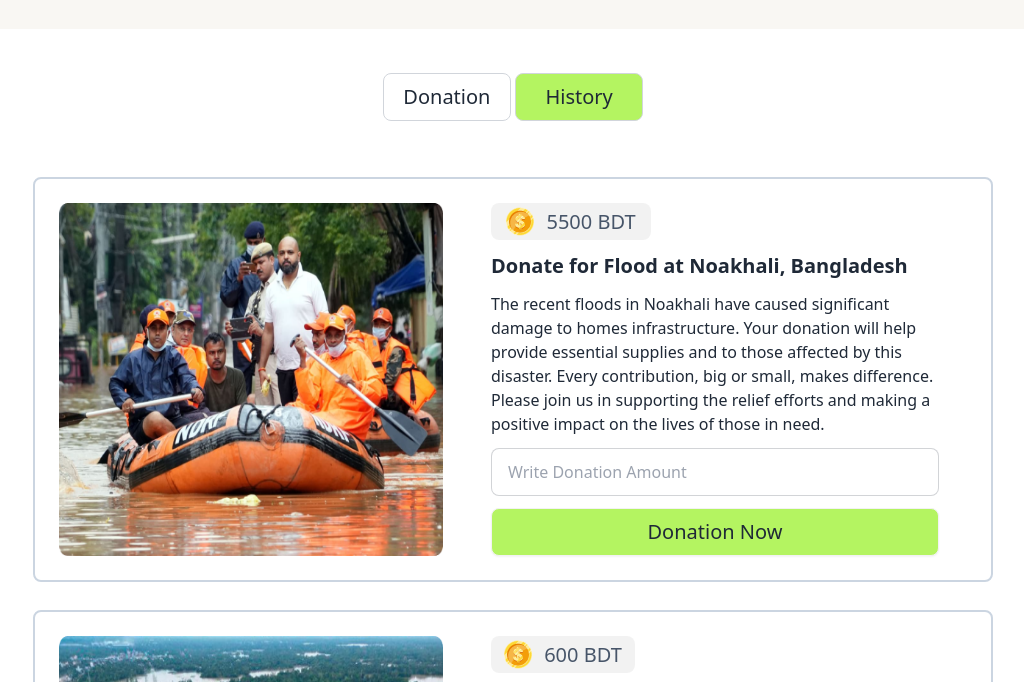
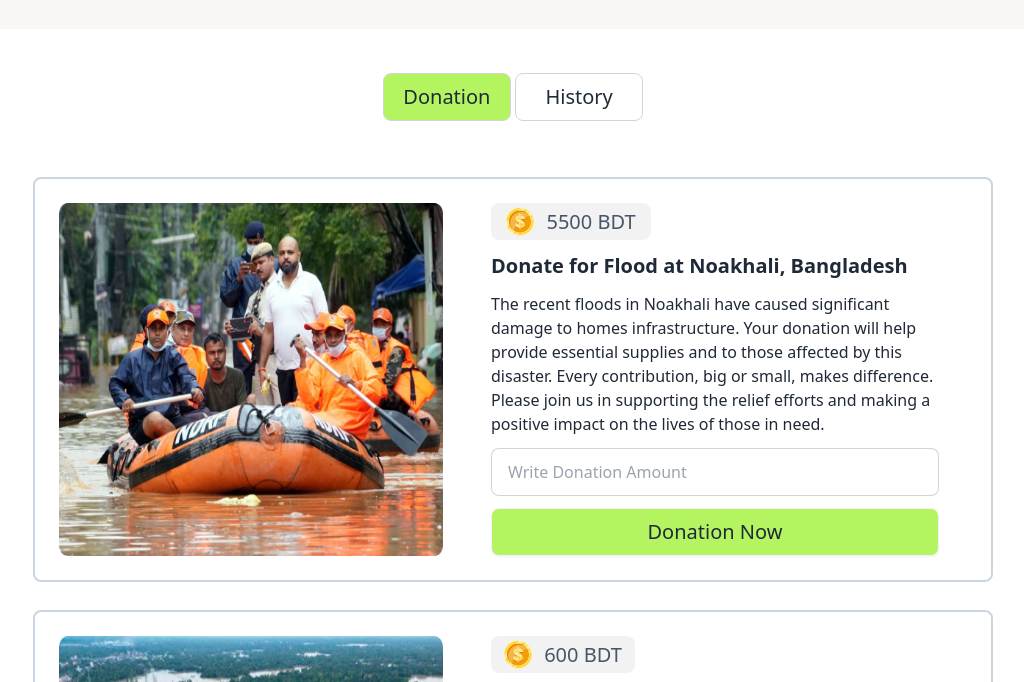
Before and after one commit to alaminhero11/my-fifth-assignment, a plain HTML site: page index.html in a window 1280 px wide. Shown: the part 83-765 px from the top of the page, without its empty margins (127-1151 px from the left). Drawn offline with nearby package versions, Linux system fonts and the light colour scheme.

Commit message:
added all content

```diff
--- a/index.html
+++ b/index.html
@@ -76,10 +76,10 @@
             <div class="w-8/12 md:w-8/12 lg:w-8/12 mx-auto text-center py-5 md:py-11">
                 <!-- ---Donation-Button--- -->
                 <button id="donation-button"
-                    class="btn btn-outline w-32 text-xl font-medium border-gray-300 hover:bg-secondary hover:text-black">Donation</button>
+                    class="btn btn-outline bg-secondary w-32 text-xl font-medium border-gray-300 hover:bg-secondary hover:text-black">Donation</button>
                 <!-- ---History-Button--- -->
                 <button id="history-button"
-                    class="btn bg-secondary btn-outline w-32 text-xl font-medium border-gray-300 hover:bg-secondary hover:text-black">History</button>
+                    class="btn btn-outline w-32 text-xl font-medium border-gray-300 hover:bg-secondary hover:text-black">History</button>
             </div>
         </section>
     </header>
```
